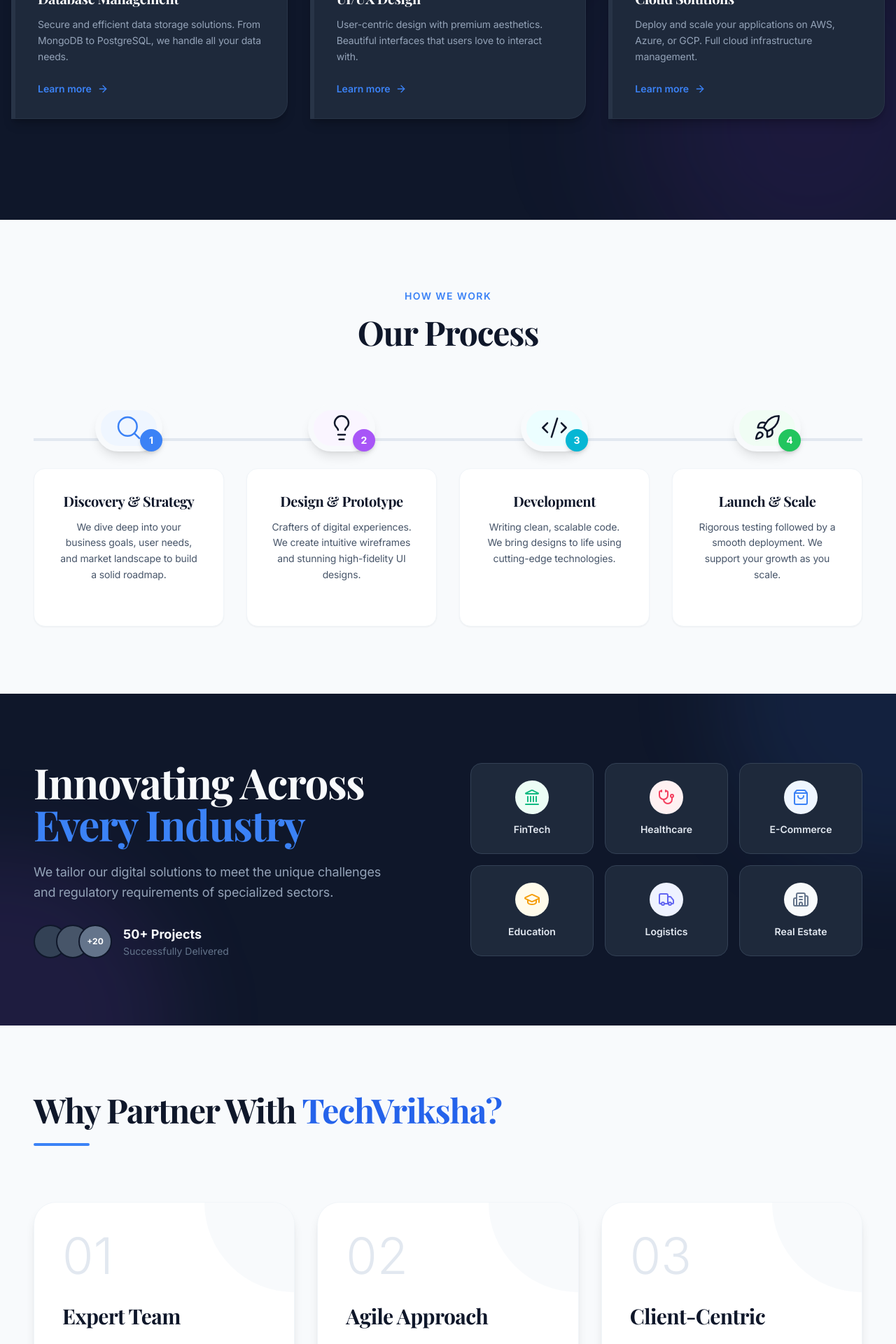
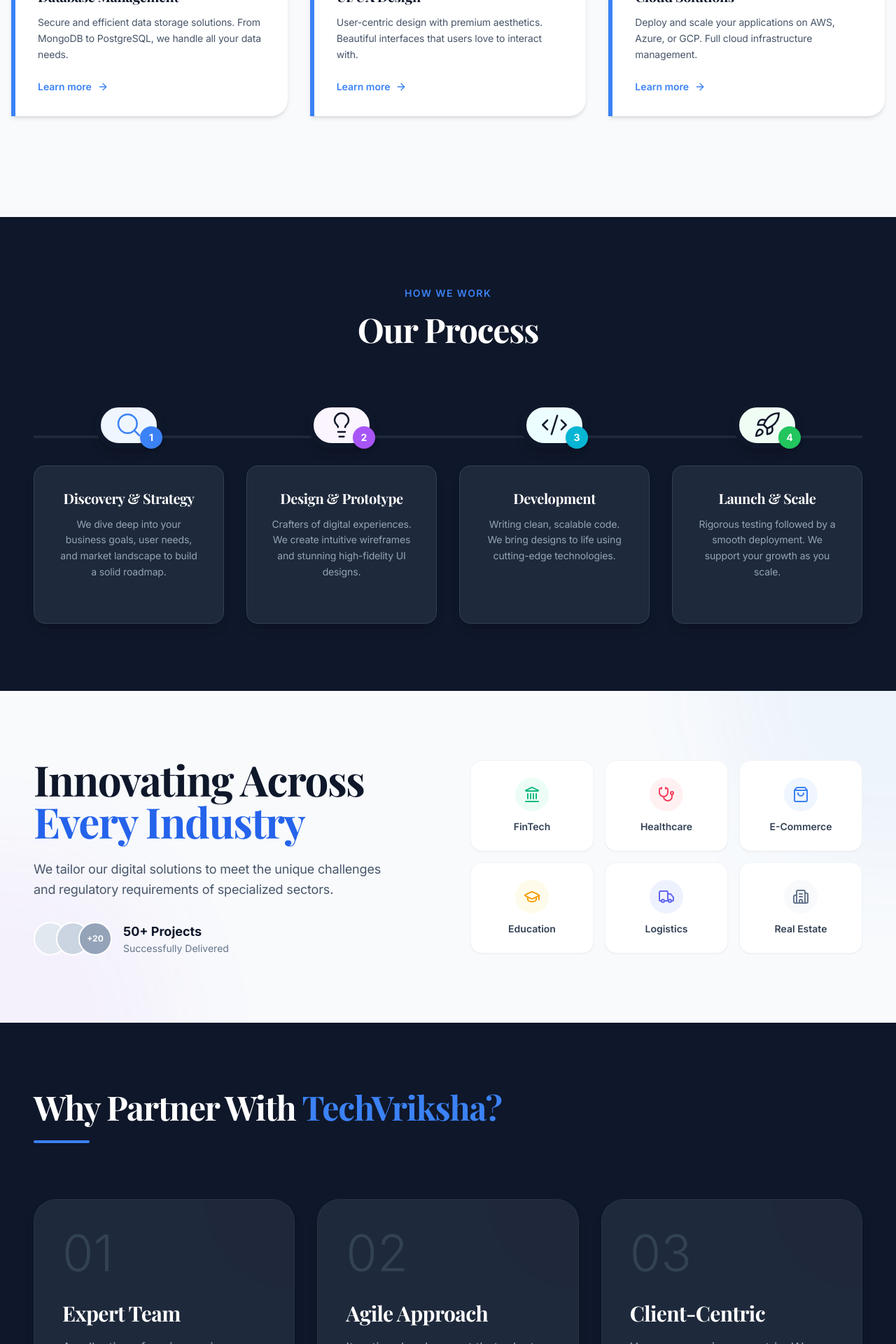
Before and after one commit to Apeksha16/TechVriksha, a React (Vite) app: page /services in a window 1280 px wide. Shown: the part 880-2800 px from the top of the page at 70% size. Built offline with nearby package versions, Linux system fonts and the light colour scheme; a web font is replaced by a local one.

Commit message:
feat: reverse services page theme order to Light->Dark->Light->Dark->Light

```diff
--- a/src/components/IndustriesSection.jsx
+++ b/src/components/IndustriesSection.jsx
@@ -13,10 +13,10 @@
     ];
 
     return (
-        <section className="py-24 bg-[#0F172A] relative overflow-hidden">
+        <section className="py-24 bg-[#F8FAFC] relative overflow-hidden">
             {/* Background Decorative Blobs */}
-            <div className="absolute top-0 right-0 w-[500px] h-[500px] bg-blue-500/10 rounded-full blur-3xl -translate-y-1/2 translate-x-1/2 pointer-events-none" />
-            <div className="absolute bottom-0 left-0 w-[500px] h-[500px] bg-purple-500/10 rounded-full blur-3xl translate-y-1/2 -translate-x-1/2 pointer-events-none" />
+            <div className="absolute top-0 right-0 w-[500px] h-[500px] bg-blue-500/5 rounded-full blur-3xl -translate-y-1/2 translate-x-1/2 pointer-events-none" />
+            <div className="absolute bottom-0 left-0 w-[500px] h-[500px] bg-purple-500/5 rounded-full blur-3xl translate-y-1/2 -translate-x-1/2 pointer-events-none" />
 
             <div className="max-w-7xl mx-auto px-6 lg:px-12 relative z-10">
                 <div className="grid grid-cols-1 lg:grid-cols-2 gap-16 items-center">
@@ -26,27 +26,27 @@
                         <motion.h2
                             initial={{ opacity: 0, x: -50 }}
                             whileInView={{ opacity: 1, x: 0 }}
-                            className="text-4xl md:text-6xl font-serif font-bold text-[#F8FAFC] mb-6 leading-tight"
+                            className="text-4xl md:text-6xl font-serif font-bold text-slate-900 mb-6 leading-tight"
                         >
                             Innovating Across <br />
-                            <span className="text-blue-500">Every Industry</span>
+                            <span className="text-blue-600">Every Industry</span>
                         </motion.h2>
                         <motion.p
                             initial={{ opacity: 0, x: -50 }}
                             whileInView={{ opacity: 1, x: 0 }}
                             transition={{ delay: 0.2 }}
-                            className="text-lg text-slate-400 max-w-lg mb-8 leading-relaxed"
+                            className="text-lg text-slate-600 max-w-lg mb-8 leading-relaxed"
                         >
                             We tailor our digital solutions to meet the unique challenges and regulatory requirements of specialized sectors.
                         </motion.p>
                         <div className="flex gap-4">
                             <div className="flex -space-x-4">
-                                <div className="w-12 h-12 rounded-full border-2 border-[#0F172A] bg-slate-700" />
-                                <div className="w-12 h-12 rounded-full border-2 border-[#0F172A] bg-slate-600" />
-                                <div className="w-12 h-12 rounded-full border-2 border-[#0F172A] bg-slate-500 flex items-center justify-center text-white text-xs font-bold">+20</div>
+                                <div className="w-12 h-12 rounded-full border-2 border-white bg-slate-200" />
+                                <div className="w-12 h-12 rounded-full border-2 border-white bg-slate-300" />
+                                <div className="w-12 h-12 rounded-full border-2 border-white bg-slate-400 flex items-center justify-center text-white text-xs font-bold">+20</div>
                             </div>
                             <div className="flex flex-col justify-center">
-                                <span className="text-[#F8FAFC] font-bold text-lg">50+ Projects</span>
+                                <span className="text-slate-900 font-bold text-lg">50+ Projects</span>
                                 <span className="text-slate-500 text-sm">Successfully Delivered</span>
                             </div>
                         </div>
@@ -60,12 +60,12 @@
                                 initial={{ opacity: 0, scale: 0.8 }}
                                 whileInView={{ opacity: 1, scale: 1 }}
                                 transition={{ delay: idx * 0.1 }}
-                                className="bg-[#1E293B] hover:bg-[#334155] border border-slate-700 hover:border-blue-500/50 p-6 rounded-2xl flex flex-col items-center justify-center text-center gap-3 transition-all duration-300 cursor-default group"
+                                className="bg-white hover:bg-slate-50 border border-slate-100 hover:border-blue-200 p-6 rounded-2xl flex flex-col items-center justify-center text-center gap-3 transition-all duration-300 cursor-default group shadow-sm hover:shadow-md"
                             >
                                 <div className={`w-12 h-12 rounded-full ${item.bg} flex items-center justify-center group-hover:scale-110 transition-transform`}>
                                     <item.icon className={`w-6 h-6 ${item.color}`} />
                                 </div>
-                                <span className="text-sm font-semibold text-slate-200">{item.name}</span>
+                                <span className="text-sm font-semibold text-slate-700">{item.name}</span>
                             </motion.div>
                         ))}
                     </div>
--- a/src/components/ProcessSection.jsx
+++ b/src/components/ProcessSection.jsx
@@ -39,7 +39,7 @@
     ];
 
     return (
-        <section className="py-24 bg-[#F8FAFC] relative overflow-hidden">
+        <section className="py-24 bg-[#0F172A] relative overflow-hidden">
             <div className="max-w-7xl mx-auto px-6 lg:px-12 relative z-10">
 
                 {/* Header */}
@@ -54,7 +54,7 @@
                     <motion.h2
                         initial={{ opacity: 0, y: 20 }}
                         whileInView={{ opacity: 1, y: 0 }}
-                        className="mt-4 text-4xl md:text-5xl font-serif font-bold text-slate-900"
+                        className="mt-4 text-4xl md:text-5xl font-serif font-bold text-white"
                     >
                         Our Process
                     </motion.h2>
@@ -63,7 +63,7 @@
                 {/* Steps Grid */}
                 <div className="grid grid-cols-1 md:grid-cols-2 lg:grid-cols-4 gap-8 relative">
                     {/* Connecting Line (Desktop) */}
-                    <div className="absolute top-12 left-0 w-full h-1 bg-slate-200 hidden lg:block -z-10" />
+                    <div className="absolute top-12 left-0 w-full h-1 bg-slate-800 hidden lg:block -z-10" />
 
                     {steps.map((step, idx) => (
                         <motion.div
@@ -75,7 +75,7 @@
                             className="relative flex flex-col items-center text-center group"
                         >
                             {/* Icon Circle */}
-                            <div className={`w-24 h-24 rounded-full ${step.lightColor} border-8 border-[#F8FAFC] flex items-center justify-center mb-6 relative z-10 group-hover:scale-110 transition-transform duration-300 shadow-lg`}>
+                            <div className={`w-24 h-24 rounded-full ${step.lightColor} border-8 border-[#0F172A] flex items-center justify-center mb-6 relative z-10 group-hover:scale-110 transition-transform duration-300 shadow-lg`}>
                                 <step.icon className={`w-10 h-10 ${step.color.replace('bg-', 'text-')}`} strokeWidth={1.5} />
                                 <div className={`absolute -right-2 -bottom-2 w-8 h-8 rounded-full ${step.color} text-white flex items-center justify-center font-bold text-sm shadow-md`}>
                                     {step.id}
@@ -83,11 +83,11 @@
                             </div>
 
                             {/* Content */}
-                            <div className="bg-white p-8 rounded-2xl shadow-sm border border-slate-100 h-full w-full hover:shadow-xl transition-shadow duration-300">
-                                <h3 className="text-xl font-bold text-slate-900 mb-3 font-serif">
+                            <div className="bg-[#1E293B] p-8 rounded-2xl shadow-lg border border-slate-700 h-full w-full hover:shadow-2xl transition-all duration-300">
+                                <h3 className="text-xl font-bold text-white mb-3 font-serif">
                                     {step.title}
                                 </h3>
-                                <p className="text-slate-600 text-sm leading-relaxed">
+                                <p className="text-slate-400 text-sm leading-relaxed">
                                     {step.desc}
                                 </p>
                             </div>
--- a/src/components/WhyChooseUs.jsx
+++ b/src/components/WhyChooseUs.jsx
@@ -25,16 +25,16 @@
     ];
 
     return (
-        <section className="py-24 bg-[#F8FAFC] relative overflow-hidden">
+        <section className="py-24 bg-[#0F172A] relative overflow-hidden">
             <div className="max-w-7xl mx-auto px-6 lg:px-12">
                 {/* Header */}
                 <div className="mb-20">
                     <motion.h2
                         initial={{ opacity: 0, y: 20 }}
                         whileInView={{ opacity: 1, y: 0 }}
-                        className="text-4xl md:text-5xl font-serif font-bold text-slate-900 mb-6"
+                        className="text-4xl md:text-5xl font-serif font-bold text-white mb-6"
                     >
-                        Why Partner With <span className="text-blue-600">TechVriksha?</span>
+                        Why Partner With <span className="text-blue-500">TechVriksha?</span>
                     </motion.h2>
                     <div className="w-20 h-1 bg-blue-500 rounded-full" />
                 </div>
@@ -49,33 +49,33 @@
                             transition={{ delay: idx * 0.15 }}
                             whileHover={{ y: -10 }}
                             viewport={{ once: true }}
-                            className="bg-white rounded-[2rem] p-8 md:p-10 shadow-lg hover:shadow-2xl transition-all duration-500 group border border-slate-100 relative overflow-hidden flex flex-col justify-between min-h-[400px]"
+                            className="bg-[#1E293B] rounded-[2rem] p-8 md:p-10 shadow-lg shadow-black/20 hover:shadow-2xl hover:shadow-blue-900/10 transition-all duration-500 group border border-slate-700/50 relative overflow-hidden flex flex-col justify-between min-h-[400px]"
                         >
                             {/* Background Texture/Gradient */}
-                            <div className="absolute top-0 right-0 w-64 h-64 bg-slate-50 rounded-full -translate-y-1/2 translate-x-1/2 group-hover:bg-blue-50 transition-colors duration-500 pointer-events-none" />
+                            <div className="absolute top-0 right-0 w-64 h-64 bg-slate-800/50 rounded-full -translate-y-1/2 translate-x-1/2 group-hover:bg-blue-900/20 transition-colors duration-500 pointer-events-none" />
 
                             {/* Top Section */}
                             <div>
-                                <div className="text-7xl font-sans font-thin text-slate-200 group-hover:text-blue-100 transition-colors duration-500 mb-8 select-none">
+                                <div className="text-7xl font-sans font-thin text-slate-700 group-hover:text-blue-500/20 transition-colors duration-500 mb-8 select-none">
                                     {item.id}
                                 </div>
 
-                                <h3 className="text-3xl font-serif font-bold text-slate-900 mb-4 group-hover:text-blue-600 transition-colors">
+                                <h3 className="text-3xl font-serif font-bold text-white mb-4 group-hover:text-blue-400 transition-colors">
                                     {item.title}
                                 </h3>
 
-                                <p className="text-slate-500 leading-relaxed text-lg">
+                                <p className="text-slate-400 leading-relaxed text-lg">
                                     {item.description}
                                 </p>
                             </div>
 
                             {/* Bottom Section */}
                             <div className="mt-8 flex items-center justify-between">
-                                <span className="text-sm font-semibold tracking-wider uppercase text-slate-400 group-hover:text-blue-400 transition-colors">
+                                <span className="text-sm font-semibold tracking-wider uppercase text-slate-500 group-hover:text-blue-400 transition-colors">
                                     {item.highlight}
                                 </span>
 
-                                <div className="w-12 h-12 rounded-full border border-slate-200 flex items-center justify-center text-slate-400 group-hover:bg-blue-600 group-hover:border-blue-600 group-hover:text-white transition-all duration-300 transform group-hover:rotate-45">
+                                <div className="w-12 h-12 rounded-full border border-slate-600 flex items-center justify-center text-slate-400 group-hover:bg-blue-600 group-hover:border-blue-600 group-hover:text-white transition-all duration-300 transform group-hover:rotate-45">
                                     <ArrowUpRight size={20} strokeWidth={2} />
                                 </div>
                             </div>
--- a/src/pages/Services.jsx
+++ b/src/pages/Services.jsx
@@ -62,14 +62,8 @@
 
     return (
         <div className="min-h-screen">
-            {/* Section 1: Header and Grid - Dark Background */}
-            <div className="bg-[#0F172A] py-20 px-4 relative overflow-hidden">
-                {/* Decorative Background Elements */}
-                <div className="absolute top-0 left-0 w-full h-full overflow-hidden z-0 pointer-events-none">
-                    <div className="absolute top-[-10%] left-[-10%] w-[500px] h-[500px] bg-blue-600/10 rounded-full blur-[100px]" />
-                    <div className="absolute bottom-[-10%] right-[-10%] w-[500px] h-[500px] bg-purple-600/10 rounded-full blur-[100px]" />
-                </div>
-
+            {/* Section 1: Header and Grid - Light Background */}
+            <div className="bg-[#F8FAFC] py-20 px-4 relative overflow-hidden">
                 <div className="max-w-7xl mx-auto relative z-10">
                     {/* Header */}
                     <motion.div
@@ -78,13 +72,13 @@
                         transition={{ duration: 0.8 }}
                         className="text-center mb-16"
                     >
-                        <span className="text-blue-400 tracking-widest uppercase font-semibold text-sm sanskrit-text">
+                        <span className="text-blue-500 tracking-widest uppercase font-semibold text-sm sanskrit-text">
                             Our Capabilities
                         </span>
-                        <h1 className="mt-4 text-4xl md:text-6xl font-serif font-bold text-white sanskrit-accent">
+                        <h1 className="mt-4 text-4xl md:text-6xl font-serif font-bold text-slate-900 sanskrit-accent">
                             Services We Offer
                         </h1>
-                        <p className="mt-6 text-lg md:text-xl text-slate-400 max-w-3xl mx-auto leading-relaxed">
+                        <p className="mt-6 text-lg md:text-xl text-slate-600 max-w-3xl mx-auto leading-relaxed">
                             Comprehensive digital solutions from design to deployment, covering all aspects of your digital journey
                         </p>
                     </motion.div>
@@ -99,7 +93,7 @@
                                 viewport={{ once: true }}
                                 transition={{ delay: idx * 0.1, duration: 0.6 }}
                                 whileHover={{ y: -5 }}
-                                className="bg-[#1E293B] p-8 rounded-tr-3xl rounded-br-3xl border-l-[6px] border-[#3B82F6] shadow-lg shadow-black/20 hover:shadow-2xl hover:shadow-blue-900/20 transition-all duration-300 group flex flex-col items-start h-full border-t border-r border-b border-slate-700/50"
+                                className="bg-white p-8 rounded-tr-3xl rounded-br-3xl border-l-[6px] border-[#3B82F6] shadow-md hover:shadow-xl transition-all duration-300 group flex flex-col items-start h-full"
                             >
                                 {/* Icon */}
                                 <div className="mb-6 p-4 bg-[#3B82F6]/10 rounded-2xl group-hover:bg-[#3B82F6] transition-colors duration-300">
@@ -107,10 +101,10 @@
                                 </div>
 
                                 {/* Content */}
-                                <h3 className="text-xl font-bold font-serif text-white mb-3">
+                                <h3 className="text-xl font-bold font-serif text-slate-900 mb-3">
                                     {service.title}
                                 </h3>
-                                <p className="text-slate-400 text-sm leading-relaxed mb-6 line-clamp-3 group-hover:text-slate-300 transition-colors">
+                                <p className="text-slate-600 text-sm leading-relaxed mb-6 line-clamp-3">
                                     {service.desc}
                                 </p>
 
@@ -135,10 +129,10 @@
             {/* Section 4: Why Choose Us - Light Theme */}
             <WhyChooseUs />
 
-            {/* Section 5: CTA Section - Dark Background */}
-            <div className="bg-[#0F172A] relative pt-20 overflow-hidden text-center">
+            {/* Section 5: CTA Section - Light Background */}
+            <div className="bg-[#F8FAFC] relative pt-20 overflow-hidden text-center">
                 <div className="max-w-7xl mx-auto px-4 pb-20">
-                    <h2 className="text-4xl md:text-6xl font-serif font-bold text-[#F8FAFC] mb-12 relative z-10">
+                    <h2 className="text-4xl md:text-6xl font-serif font-bold text-slate-900 mb-12 relative z-10">
                         Let's Create an <span className="text-[#3B82F6]">Amazing</span><br />
                         Project Together!
                     </h2>
```
